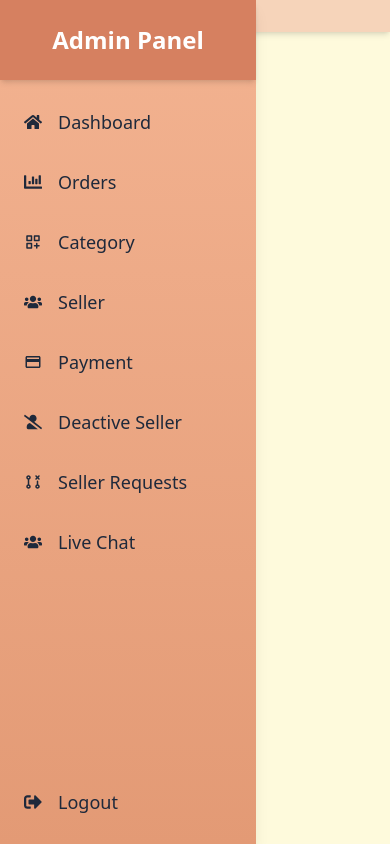
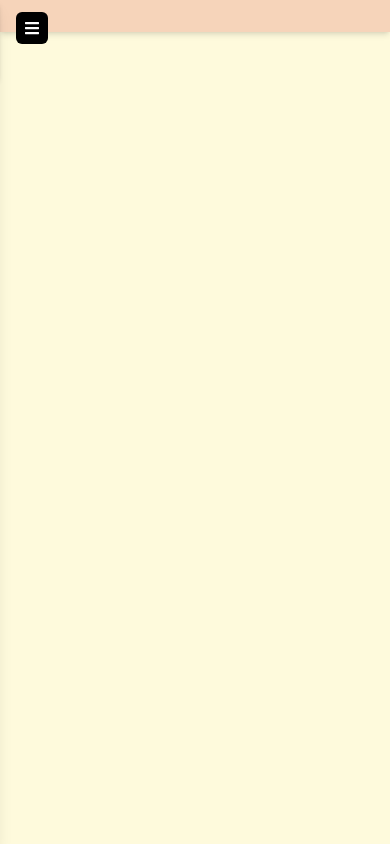
Before and after one commit to AshikurZaman01/Multi-Vendor-Ecommerce-Website-MERN, a React (Vite) app in the folder Front End/: page /admin in a window 390 px wide. Built offline with nearby package versions, Linux system fonts and the light colour scheme.

Commit message:
Add AdminSidebar responsive

```diff
--- a/Front End/src/Components/Views/Auth/Admin/AdminForm.jsx
+++ b/Front End/src/Components/Views/Auth/Admin/AdminLogin/AdminForm.jsx
@@ -1,7 +1,7 @@
 import { useEffect, useState } from "react";
 import toast from "react-hot-toast";
 import { useDispatch, useSelector } from "react-redux";
-import { adminLogin, messageClear } from "../../../../Redux/features/authSlice";
+import { adminLogin, messageClear } from "../../../../../Redux/features/authSlice";
 import { PulseLoader } from "react-spinners";
 import { useNavigate } from "react-router-dom";
 
--- a/Front End/src/Components/Views/Auth/Admin/AdminSidebar/AdminSidebar.jsx
+++ b/Front End/src/Components/Views/Auth/Admin/AdminSidebar/AdminSidebar.jsx
@@ -1,10 +1,10 @@
-import { NavLink } from 'react-router-dom';
-import { FaHome, FaUsers, FaSignOutAlt, FaChartBar, FaUserSlash } from 'react-icons/fa';
+import { FaHome, FaUsers, FaChartBar, FaUserSlash, FaBars, FaTimes } from 'react-icons/fa';
 import { TbCategoryPlus } from "react-icons/tb";
 import { MdOutlinePayment } from "react-icons/md";
 import { RiGitClosePullRequestLine } from "react-icons/ri";
-import Nav from './NAv';
+import Nav from './Nav';
 import Logout from './Logout';
+import { useState } from 'react';
 
 const AdminSidebar = () => {
 
@@ -19,16 +19,49 @@ const AdminSidebar = () => {
         { id: 8, path: 'liveChat', name: 'Live Chat', icon: <FaUsers /> },
     ];
 
+    const [isOpen, setIsOpen] = useState(false);
+
+    const handleToggle = () => {
+        setIsOpen(!isOpen);
+    };
+
+    const handleRouteClick = () => {
+        if (window.innerWidth < 640) {
+            setIsOpen(false);
+        }
+    };
+
     return (
-        <div className="fixed top-0 left-0 h-full w-64 bg-gradient-to-b from-[#F3B391] to-[#E39A75] text-slate-800 shadow-lg flex flex-col">
+        <div className="relative">
+            {/* Toggle button for mobile */}
+            <button
+                onClick={handleToggle}
+                className="lg:hidden fixed top-3 left-4 z-20 p-2 bg-black text-white rounded-md"
+            >
+                {isOpen ? <FaTimes /> : <FaBars />}
+            </button>
 
-            <div className="flex items-center justify-center h-20 shadow-md text-white text-2xl font-bold bg-[#D68060]">
-                Admin Panel
+            {/* Sidebar */}
+            <div className={`fixed top-0 left-0 h-full w-64 bg-gradient-to-b from-[#F3B391] to-[#E39A75] text-slate-800 shadow-lg flex flex-col transform ${isOpen ? 'translate-x-0' : '-translate-x-full'} lg:translate-x-0 transition-transform duration-300 ease-in-out z-10`}>
+
+                <div className="flex items-center justify-center h-20 shadow-md text-white text-2xl font-bold bg-[#D68060] px-4">
+                    <span>Admin Panel</span>
+                </div>
+
+                <Nav routes={routes} isOpen={isOpen} onRouteClick={handleRouteClick} />
+
+                <div className='divider'></div>
+
+                <Logout />
             </div>
 
-            <Nav routes={routes}></Nav>
-
-            <Logout></Logout>
+            {/* Overlay for mobile */}
+            {isOpen && (
+                <div
+                    className="fixed inset-0 bg-black opacity-50 z-5 lg:hidden"
+                    onClick={handleToggle}
+                ></div>
+            )}
         </div>
     );
 };
--- a/Front End/src/Components/Views/Auth/Admin/AdminSidebar/Links.jsx
+++ /dev/null
@@ -1,8 +0,0 @@
-
-const Links = () => {
-    return (
-        <div>Links</div>
-    )
-}
-
-export default Links
--- a/Front End/src/main.jsx
+++ b/Front End/src/main.jsx
@@ -9,13 +9,13 @@ import Roots from './Components/Roots/Roots';
 import Register from './Components/Views/Auth/Register/Register';
 import Home from './Components/Pages/Home/Home';
 import Login from './Components/Views/Auth/Login/Login';
-import AdminLogin from './Components/Views/Auth/Admin/AdminLogin';
 import { Provider } from 'react-redux';
 import store from './Redux/Store/store';
 import { Toaster } from 'react-hot-toast'
 import Seller from './Components/Views/Seller/Seller';
 import AdminDashboard from './Components/Views/Auth/Admin/AdminDashboard/AdminDashboard';
 import AdminMainLayout from './Components/Views/Auth/Admin/AdminMainLayout/AdminMainLayout';
+import AdminLogin from './Components/Views/Auth/Admin/AdminLogin/AdminLogin';
 
 
 const router = createBrowserRouter([
```
Also changed, not shown: Front End/src/Components/Views/Auth/Admin/AdminSidebar/Logout.jsx (+6 -6 lines), Front End/src/Components/Views/Auth/Admin/AdminLogin/AdminLogin.jsx (renamed from Front End/src/Components/Views/Auth/Admin/AdminLogin.jsx).
